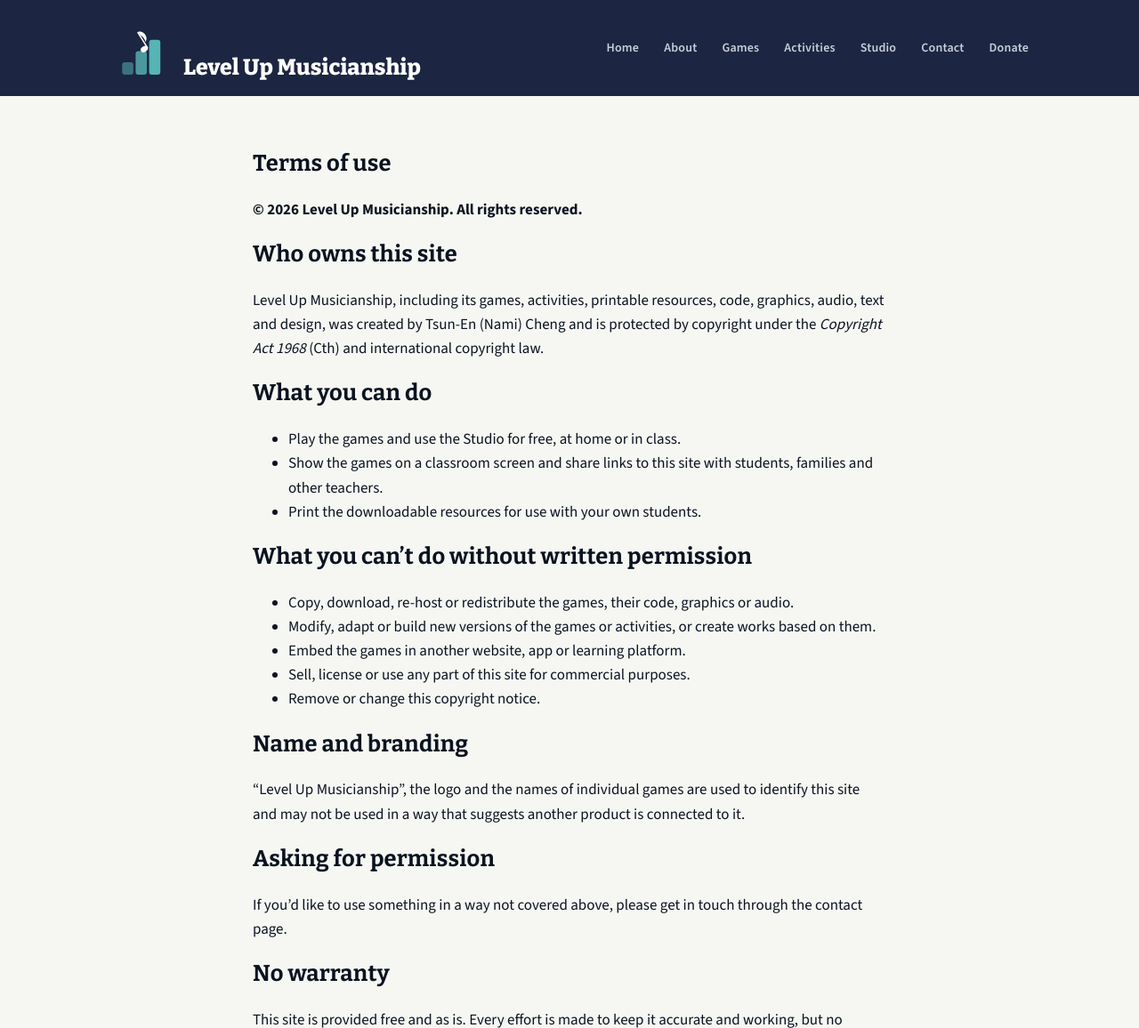
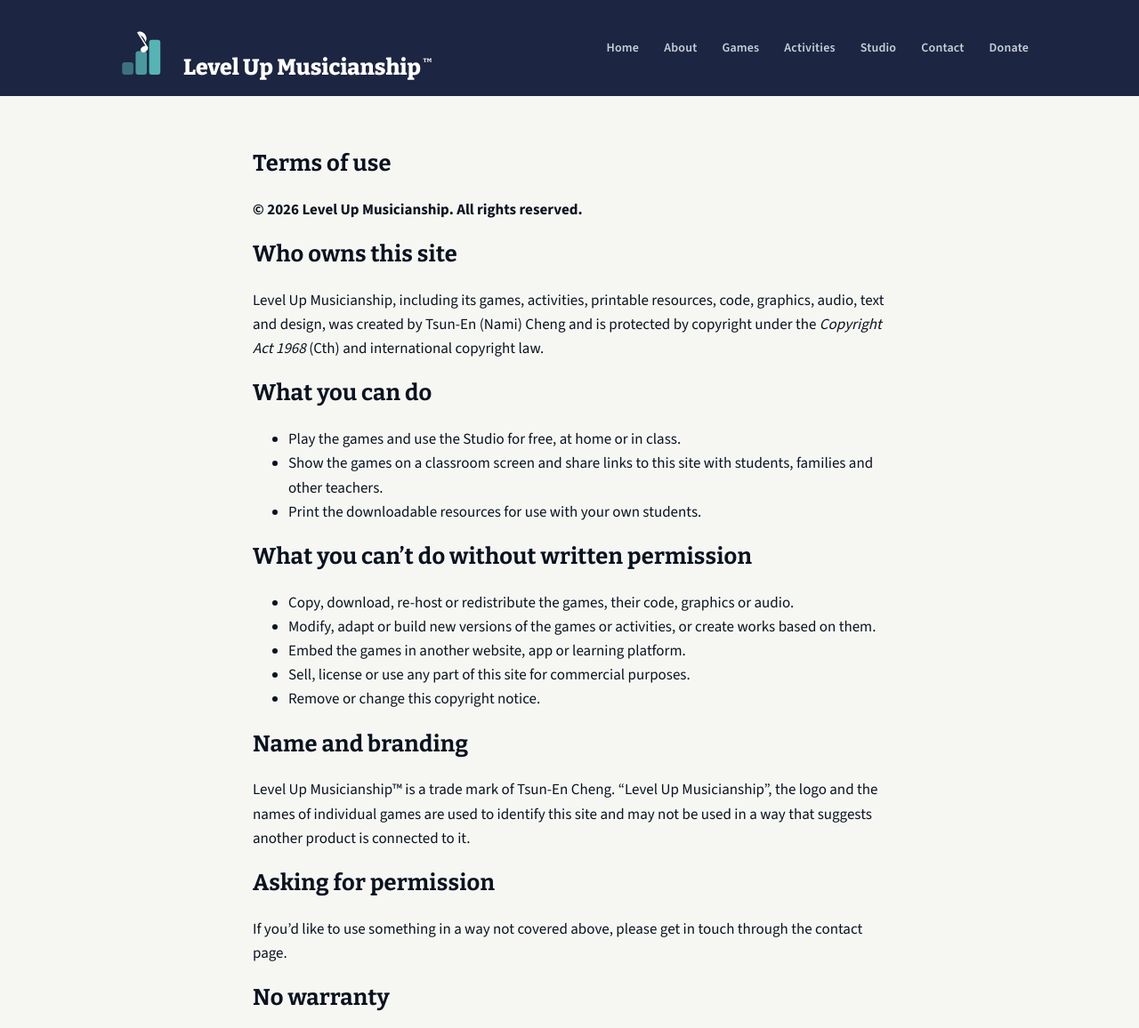
Before and after one commit to tsunencheng/levelupmusicianship, a plain HTML site: page terms.html in a window 1280 px wide. Shown: the top 1156 px of the page at 89% size. Drawn offline with nearby package versions, Linux system fonts and the light colour scheme.

Commit message:
Add TM symbol to site name and trade mark line on Terms page
Co-Authored-By: Claude Opus 5.5 <noreply@anthropic.com>
Claude-Session: https://claude.ai/code/session_01Vt89E3JDaR7JQA7aZSgR66

```diff
--- a/style.css
+++ b/style.css
@@ -600,3 +600,12 @@ img { max-width: 100%; display: block; }
   background: #F29E5C;
   color: #0B1320;
 }
+
+/* trade mark symbol */
+.tm { font-size: 0.42em; vertical-align: super; margin-left: 2px; line-height: 0; font-weight: 600; position: relative; top: -0.2em; }
+@media (max-width: 380px) {
+  .brand .brand-name { font-size: 0.85em; }
+}
+@media (max-width: 340px) {
+  .brand .brand-name { font-size: 0.75em; }
+}
--- a/terms.html
+++ b/terms.html
@@ -32,7 +32,7 @@
           <path d="M22.7 -3 C 26 -1.6 27.1 1.6 26.3 4.7 C 25.9 6.5 24.6 7.6 23.3 8.1 C 24.1 6.2 24.2 3.9 23.2 1.8 C 22.6 0.5 22.4 -1.3 22.7 -3 Z" fill="var(--ink)"/>
         </g>
       </svg>
-      Level Up Musicianship
+      <span class="brand-name">Level Up Musicianship<sup class="tm">&trade;</sup></span>
     </div>
     <div class="nav-links">
       <a href="index.html">Home</a>
@@ -71,7 +71,7 @@
     </ul>
 
     <h2>Name and branding</h2>
-    <p>&ldquo;Level Up Musicianship&rdquo;, the logo and the names of individual games are used to identify this site and may not be used in a way that suggests another product is connected to it.</p>
+    <p>Level Up Musicianship&trade; is a trade mark of Tsun-En Cheng. &ldquo;Level Up Musicianship&rdquo;, the logo and the names of individual games are used to identify this site and may not be used in a way that suggests another product is connected to it.</p>
 
     <h2>Asking for permission</h2>
     <p>If you&rsquo;d like to use something in a way not covered above, please get in touch through the <a href="contact.html">contact page</a>.</p>
```
Also changed, not shown: about.html (+1 -1 lines), activities.html (+1 -1 lines), contact.html (+1 -1 lines), donate.html (+1 -1 lines), games.html (+1 -1 lines), index.html (+1 -1 lines), studio.html (+1 -1 lines).
